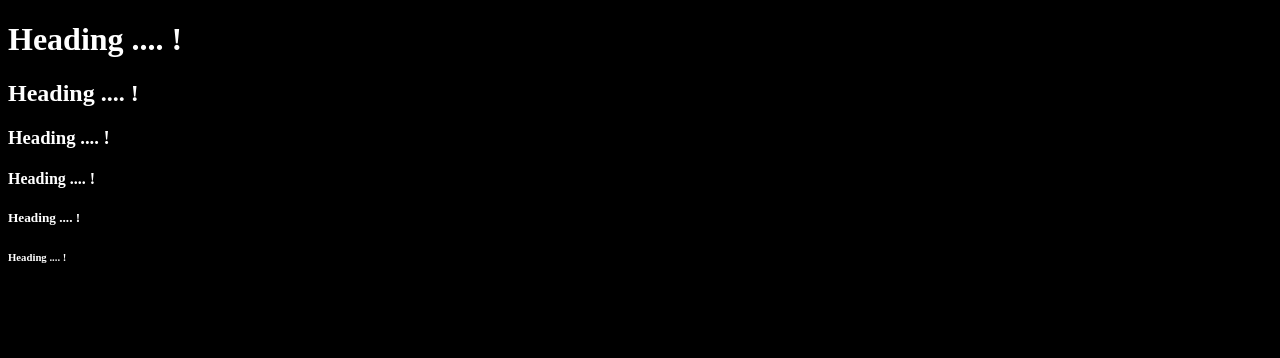
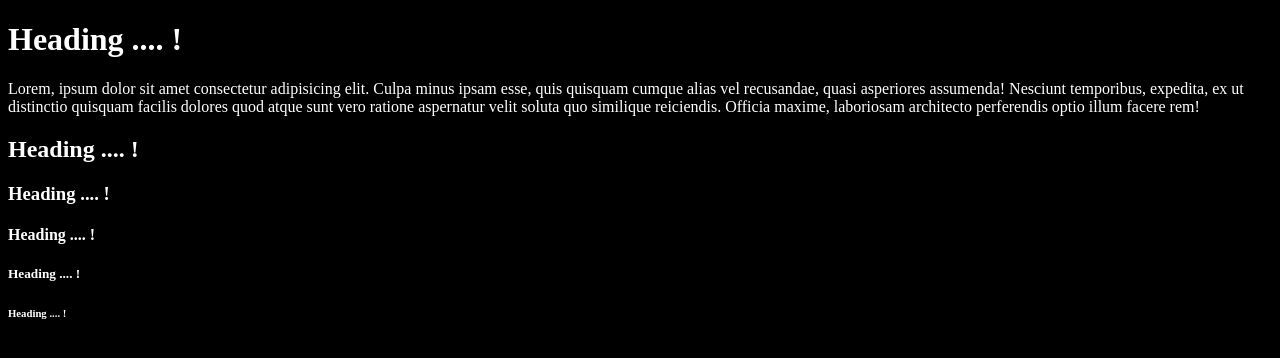
Before and after one commit to Hard1stf/Example-1, a plain HTML site: page index.html in a window 1280 px wide. Drawn offline with Linux system fonts and the light colour scheme.

Commit message:
second commit

```diff
--- a/index.html
+++ b/index.html
@@ -8,6 +8,9 @@
 </head>
 <body>
     <h1>Heading .... ! </h1>
+    <p>
+        Lorem, ipsum dolor sit amet consectetur adipisicing elit. Culpa minus ipsam esse, quis quisquam cumque alias vel recusandae, quasi asperiores assumenda! Nesciunt temporibus, expedita, ex ut distinctio quisquam facilis dolores quod atque sunt vero ratione aspernatur velit soluta quo similique reiciendis. Officia maxime, laboriosam architecto perferendis optio illum facere rem!
+    </p>
     <h2>Heading .... ! </h2>
     <h3>Heading .... ! </h3>
     <h4>Heading .... ! </h4>
```
